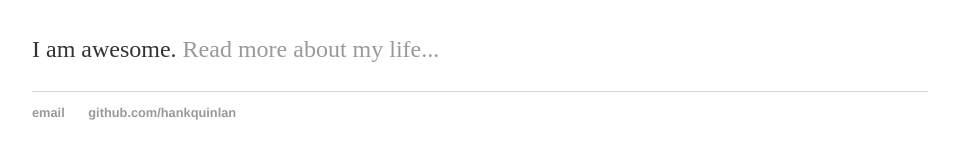
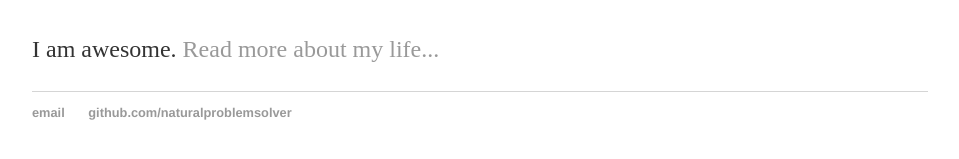
Before and after one commit to victorangeloblancada/victorangeloblancada.github.io-jekyll, a Jekyll site: the page built from index.html, in a window 1280 px wide. Shown: the part 164-323 px from the top of the page, without its empty margins (160-1119 px from the left). Built offline with Jekyll 4.4.1, drawn with Linux system fonts in a browser that asks for light colours.

Commit message:
Update default.html

```diff
--- a/_layouts/default.html
+++ b/_layouts/default.html
@@ -21,8 +21,8 @@
 			</div><!-- /.container -->
 			<footer>
 	    		<ul>
-	        		<li><a href="mailto:hankquinlanhub@gmail.com">email</a></li>
-	        		<li><a href="https://github.com/hankquinlan">github.com/hankquinlan</a></li>
+	        		<li><a href="mailto:naturalproblemsolver@gmail.com">email</a></li>
+	        		<li><a href="https://github.com/naturalproblemsolver">github.com/naturalproblemsolver</a></li>
 				</ul>
 			</footer>
 		</body>
```
